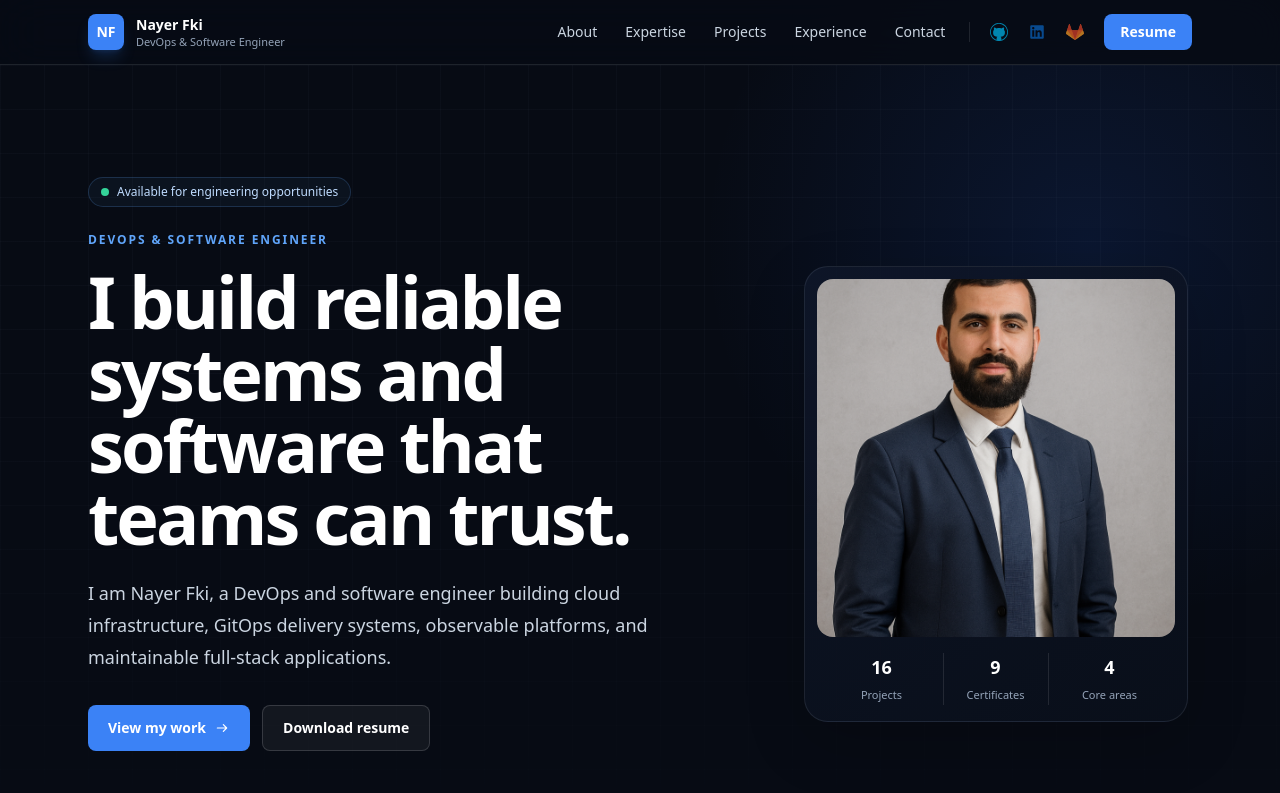
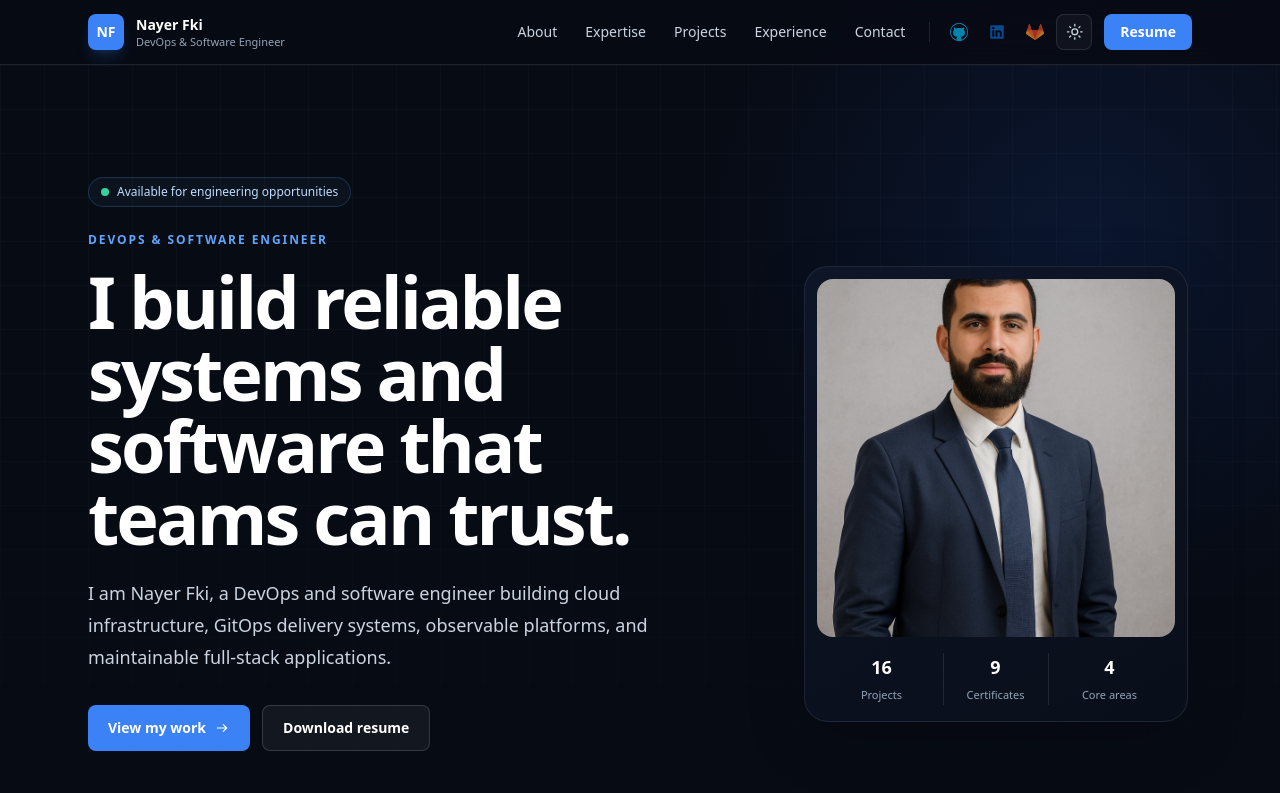
Before and after one commit to nayer-fki/portfolio-nayer, a Next.js app: page / in a window 1280 px wide. Shown: the top 793 px of the page. Built offline with nearby package versions, Linux system fonts and the light colour scheme.

Commit message:
Add persistent light and dark themes

```diff
--- a/src/app/components/Navbar.tsx
+++ b/src/app/components/Navbar.tsx
@@ -3,6 +3,7 @@
 import Image from "next/image";
 import Link from "next/link";
 import { useState } from "react";
+import ThemeToggle from "./ThemeToggle";
 
 const navigation = [
   { href: "/#about", label: "About" },
@@ -16,7 +17,7 @@ export default function Navbar() {
   const [open, setOpen] = useState(false);
 
   return (
-    <header className="sticky top-0 z-50 border-b border-white/10 bg-[#070b14]/85 backdrop-blur-xl">
+    <header className="site-header sticky top-0 z-50 border-b border-white/10 backdrop-blur-xl">
       <nav className="mx-auto flex h-16 max-w-6xl items-center justify-between px-6" aria-label="Main navigation">
         <Link href="/" className="flex items-center gap-3" aria-label="Nayer Fki, home">
           <span className="grid h-9 w-9 place-items-center rounded-lg bg-blue-500 text-sm font-bold text-white shadow-lg shadow-blue-500/20">NF</span>
@@ -42,6 +43,7 @@ export default function Navbar() {
           <a href="https://gitlab.com/nayer-fki" target="_blank" rel="noreferrer" className="rounded-lg p-2 opacity-70 transition hover:bg-white/5 hover:opacity-100" aria-label="GitLab profile">
             <Image src="/icons/gitlab.svg" alt="" width={18} height={18} />
           </a>
+          <ThemeToggle />
           <a href="/Nayer_Fki_CV.pdf" className="ml-2 rounded-lg bg-blue-500 px-4 py-2 text-sm font-semibold text-white transition hover:bg-blue-400">Resume</a>
         </div>
 
@@ -53,15 +55,16 @@ export default function Navbar() {
       </nav>
 
       {open && (
-        <div id="mobile-navigation" className="border-t border-white/10 bg-[#070b14] px-6 py-4 md:hidden">
+        <div id="mobile-navigation" className="mobile-navigation border-t border-white/10 px-6 py-4 md:hidden">
           <div className="mx-auto grid max-w-6xl gap-1">
             {navigation.map((item) => (
               <Link key={item.href} href={item.href} onClick={() => setOpen(false)} className="rounded-lg px-3 py-2.5 text-sm text-slate-300 hover:bg-white/5 hover:text-white">{item.label}</Link>
             ))}
-            <div className="mt-2 flex gap-4 px-3 text-sm text-slate-400">
+            <div className="mt-2 flex items-center gap-4 px-3 text-sm text-slate-400">
               <a href="https://github.com/nayer-fki" target="_blank" rel="noreferrer" className="hover:text-white">GitHub</a>
               <a href="https://gitlab.com/nayer-fki" target="_blank" rel="noreferrer" className="hover:text-white">GitLab</a>
               <a href="https://www.linkedin.com/in/nayer-fki-26439026a" target="_blank" rel="noreferrer" className="hover:text-white">LinkedIn</a>
+              <ThemeToggle />
             </div>
             <a href="/Nayer_Fki_CV.pdf" className="mt-2 rounded-lg bg-blue-500 px-3 py-2.5 text-center text-sm font-semibold text-white">Download resume</a>
           </div>
--- /dev/null
+++ b/src/app/components/ThemeToggle.tsx
@@ -0,0 +1,40 @@
+"use client";
+
+import { useEffect, useState } from "react";
+
+type Theme = "dark" | "light";
+
+export default function ThemeToggle() {
+  const [theme, setTheme] = useState<Theme>("dark");
+
+  useEffect(() => {
+    const syncTheme = () => setTheme(document.documentElement.classList.contains("light") ? "light" : "dark");
+    syncTheme();
+    window.addEventListener("portfolio-theme-change", syncTheme);
+    return () => window.removeEventListener("portfolio-theme-change", syncTheme);
+  }, []);
+
+  const toggleTheme = () => {
+    const nextTheme: Theme = theme === "dark" ? "light" : "dark";
+    document.documentElement.classList.toggle("light", nextTheme === "light");
+    localStorage.setItem("portfolio-theme", nextTheme);
+    setTheme(nextTheme);
+    window.dispatchEvent(new Event("portfolio-theme-change"));
+  };
+
+  return (
+    <button
+      type="button"
+      onClick={toggleTheme}
+      className="theme-toggle"
+      aria-label={`Switch to ${theme === "dark" ? "light" : "dark"} mode`}
+      title={`Switch to ${theme === "dark" ? "light" : "dark"} mode`}
+    >
+      {theme === "dark" ? (
+        <svg viewBox="0 0 24 24" fill="none" aria-hidden="true"><circle cx="12" cy="12" r="4" stroke="currentColor" strokeWidth="1.8" /><path d="M12 2v2M12 20v2M4.93 4.93l1.42 1.42M17.66 17.66l1.41 1.41M2 12h2M20 12h2M4.93 19.07l1.42-1.42M17.66 6.34l1.41-1.41" stroke="currentColor" strokeWidth="1.8" strokeLinecap="round" /></svg>
+      ) : (
+        <svg viewBox="0 0 24 24" fill="none" aria-hidden="true"><path d="M20.2 15.1A8.5 8.5 0 0 1 8.9 3.8 8.5 8.5 0 1 0 20.2 15.1Z" stroke="currentColor" strokeWidth="1.8" strokeLinecap="round" strokeLinejoin="round" /></svg>
+      )}
+    </button>
+  );
+}
--- a/src/app/globals.css
+++ b/src/app/globals.css
@@ -8,6 +8,14 @@
   --foreground: #f8fafc;
   --muted: #94a3b8;
   --accent: #60a5fa;
+}
+
+:root.light {
+  --background: #f7f9fc;
+  --surface: #ffffff;
+  --foreground: #0f172a;
+  --muted: #526176;
+  --accent: #2563eb;
 }
 
 * { box-sizing: border-box; }
@@ -22,6 +30,24 @@ body { margin: 0; background: var(--background); color: var(--foreground); }
     radial-gradient(circle at 10% 35%, rgba(14, 165, 233, 0.07), transparent 28rem),
     #070b14;
 }
+
+.site-header,
+.mobile-navigation { background: rgba(7, 11, 20, 0.88); }
+
+.theme-toggle {
+  display: grid;
+  width: 2.25rem;
+  height: 2.25rem;
+  place-items: center;
+  border: 1px solid rgba(148, 163, 184, 0.18);
+  border-radius: 0.5rem;
+  color: #cbd5e1;
+  background: rgba(255, 255, 255, 0.04);
+  transition: color 160ms ease, background 160ms ease, border-color 160ms ease;
+}
+
+.theme-toggle:hover { color: #fff; border-color: rgba(148, 163, 184, 0.35); background: rgba(255, 255, 255, 0.08); }
+.theme-toggle svg { width: 1.1rem; height: 1.1rem; }
 
 .hero-grid {
   background-image:
@@ -47,6 +73,47 @@ body { margin: 0; background: var(--background); color: var(--foreground); }
 
 .text-balance { text-wrap: balance; }
 
+.light .page-shell {
+  background:
+    radial-gradient(circle at 85% 5%, rgba(37, 99, 235, 0.09), transparent 24rem),
+    radial-gradient(circle at 10% 35%, rgba(14, 165, 233, 0.05), transparent 28rem),
+    #f7f9fc;
+}
+
+.light .site-header,
+.light .mobile-navigation { background: rgba(255, 255, 255, 0.9); }
+.light .surface-card { border-color: #dbe3ef; background: rgba(255, 255, 255, 0.92); box-shadow: 0 18px 50px rgba(15, 23, 42, 0.08); }
+.light .hero-grid { background-image: linear-gradient(rgba(51, 65, 85, 0.06) 1px, transparent 1px), linear-gradient(90deg, rgba(51, 65, 85, 0.06) 1px, transparent 1px); }
+.light .theme-toggle { color: #334155; border-color: #dbe3ef; background: #f8fafc; }
+.light .theme-toggle:hover { color: #0f172a; border-color: #94a3b8; background: #eef2f7; }
+
+.light .text-white,
+.light .text-slate-50 { color: #0f172a !important; }
+.light .text-slate-200 { color: #1e293b !important; }
+.light .text-slate-300 { color: #334155 !important; }
+.light .text-slate-400 { color: #526176 !important; }
+.light .text-slate-500,
+.light .text-slate-600 { color: #64748b !important; }
+.light .text-blue-200,
+.light .text-blue-300 { color: #1d4ed8 !important; }
+.light .text-emerald-200,
+.light .text-emerald-300 { color: #047857 !important; }
+.light .text-amber-200,
+.light .text-amber-300 { color: #a16207 !important; }
+.light [class~="bg-blue-500"].text-white,
+.light [class~="bg-blue-400"].text-white { color: #fff !important; }
+
+.light [class~="border-white/10"],
+.light [class~="border-white/15"],
+.light [class~="border-white/25"] { border-color: #dbe3ef !important; }
+.light [class~="border-[#070b14]"] { border-color: #f7f9fc !important; }
+.light [class~="bg-white/5"],
+.light [class~="bg-white/10"],
+.light [class~="bg-white/[0.015]"],
+.light [class~="bg-white/[0.02]"],
+.light [class~="bg-white/[0.03]"] { background-color: rgba(15, 23, 42, 0.035) !important; }
+.light [class~="placeholder:text-slate-600"]::placeholder { color: #94a3b8 !important; }
+
 @media (prefers-reduced-motion: reduce) {
   *, *::before, *::after {
     scroll-behavior: auto !important;
--- a/src/app/layout.tsx
+++ b/src/app/layout.tsx
@@ -18,8 +18,11 @@ export const metadata: Metadata = {
 
 export default function RootLayout({ children }: Readonly<{ children: React.ReactNode }>) {
   return (
-    <html lang="en">
-      <body className="bg-[#070b14] text-slate-50 antialiased">{children}</body>
+    <html lang="en" suppressHydrationWarning>
+      <head>
+        <script dangerouslySetInnerHTML={{ __html: `(function(){try{var t=localStorage.getItem('portfolio-theme');var l=t?t==='light':window.matchMedia('(prefers-color-scheme: light)').matches;document.documentElement.classList.toggle('light',l)}catch(e){}})()` }} />
+      </head>
+      <body className="antialiased">{children}</body>
     </html>
   );
 }
```
